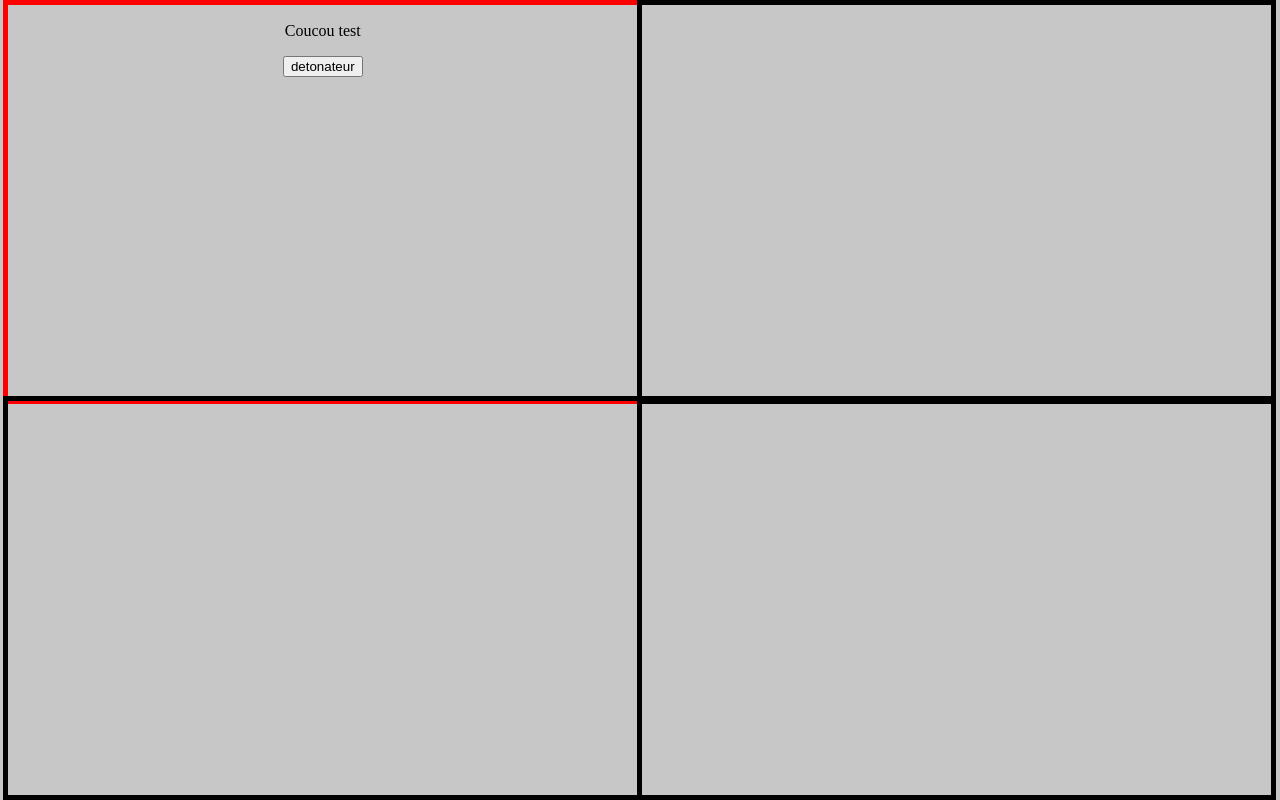
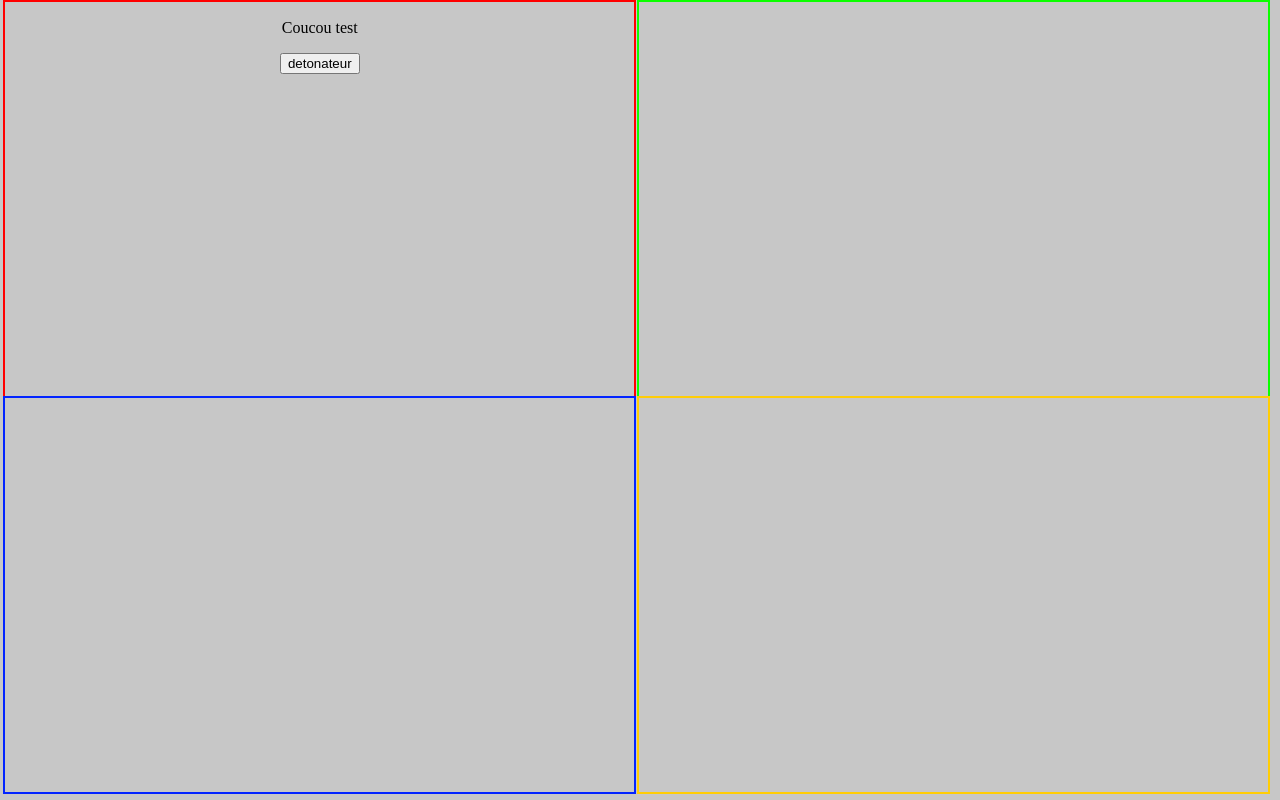
Before and after one commit to etochy/IUT, a plain HTML site: page www/index.html in a window 1280 px wide. Drawn offline with Linux system fonts and the light colour scheme.

Commit message:
new color

```diff
--- a/www/css/index.css
+++ b/www/css/index.css
@@ -6,7 +6,7 @@ body{
 	position : absolute;
 	vertical-align:middle;
 	text-align:center;
-	border:solid 5px;
+	border:solid 2px;
 	border-color:#FF0000;
 	width:49%;
 	height:49%;
@@ -18,8 +18,8 @@ body{
 	position : absolute;
 	vertical-align:middle;
 	text-align:center;
-	border:solid 5px;
-	border-color:#;
+	border:solid 2px;
+	border-color:#0CFF00;
 	width:49%;
 	height:49%;
 	top:0%;
@@ -30,8 +30,8 @@ body{
 	position : absolute;
 	vertical-align:middle;
 	text-align:center;
-	border:solid 5px;
-	border-color:#;
+	border:solid 2px;
+	border-color:#0224FF;
 	width:49%;
 	height:49%;
 	top:49.5%;
@@ -42,8 +42,8 @@ body{
 	position : absolute;
 	vertical-align:middle;
 	text-align:center;
-	border:solid 5px;
-	border-color:#;
+	border:solid 2px;
+	border-color:#FFCD06;
 	width:49%;
 	height:49%;
 	top:49.5%;
```
